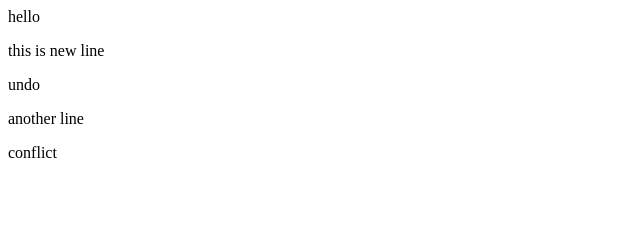
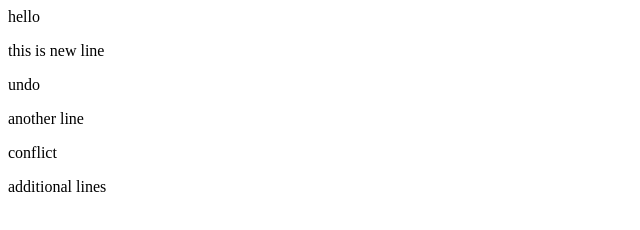
Before and after one commit to student8663/demo-repo, a plain HTML site: page index.html in a window 1280 px wide. Shown: the whole page, without its empty margins (0-640 px from the left). Drawn offline with Linux system fonts and the light colour scheme.

Commit message:
added line

```diff
--- a/index.html
+++ b/index.html
@@ -3,3 +3,5 @@
 <p>undo </p>
 <p>another line</p>
 <p>conflict</p>
+
+<p>additional lines </p>
```
